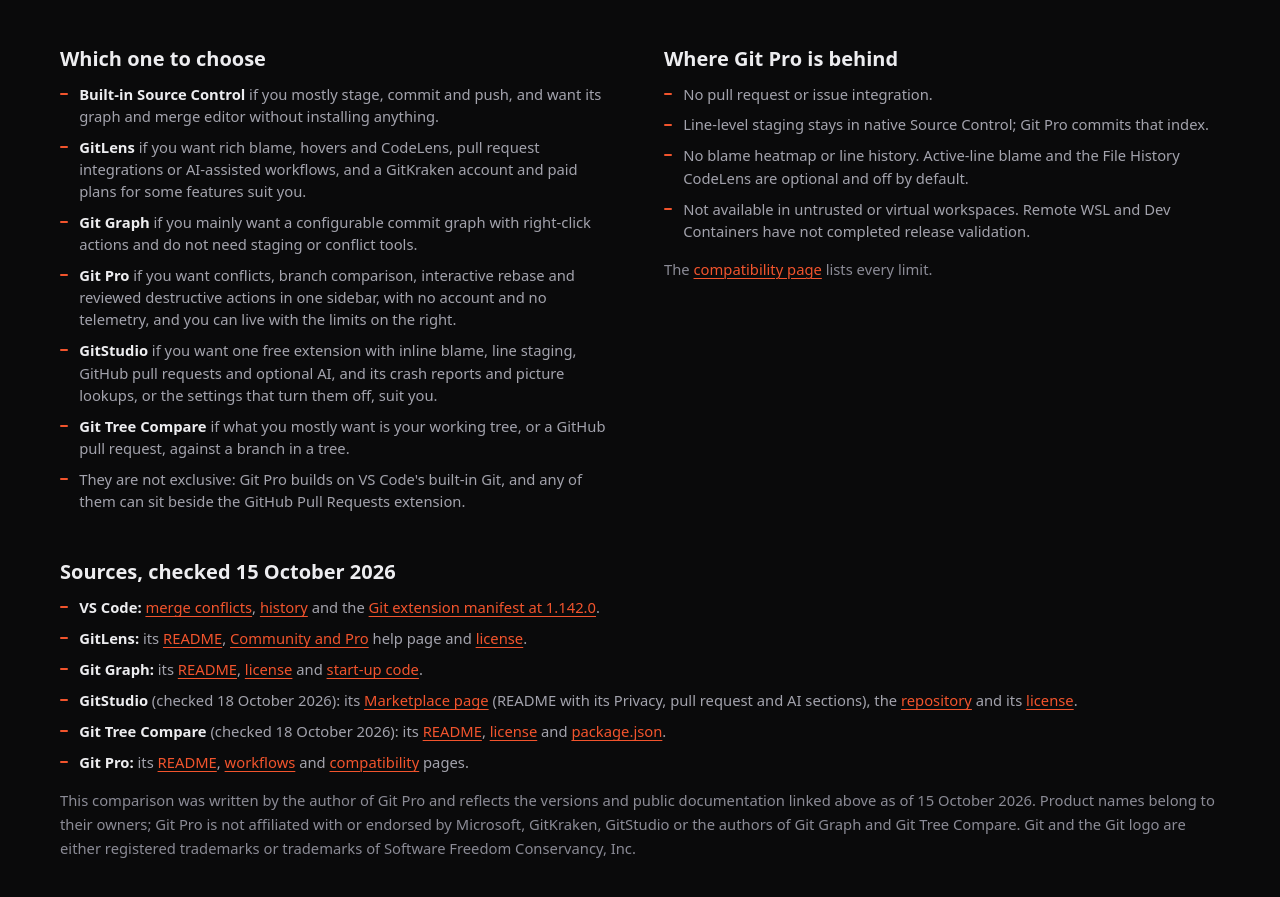
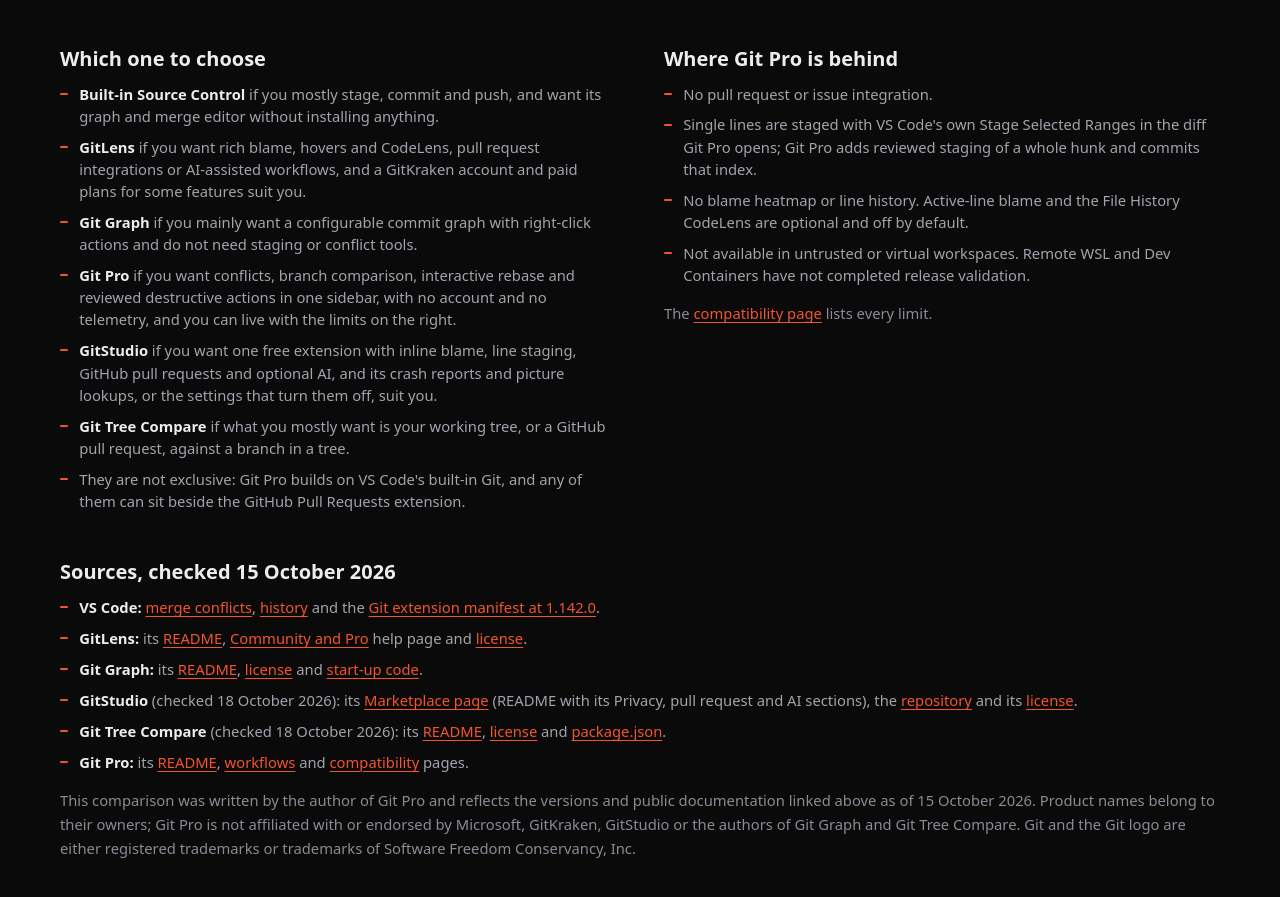
Before and after one commit to nhech/git-pro, a website: page site/compare/index.html in a window 1280 px wide. Shown: the part 2286-3183 px from the top of the page. Drawn offline with Linux system fonts and the light colour scheme.

Commit message:
Say how to stage single lines, with VS Code's own commands in Git Pro's diff
The built-in Git extension offers Stage Selected Ranges and Revert Selected Ranges
in the right-hand editor of any diff of a working file, which includes the diff
Git Pro opens for a changed file, and Unstage Selected Ranges in the diff of a
staged file in its own view (checked in the extension's manifest, VS Code 1.105).
Wrapping them in Git Pro commands would only duplicate those menu entries, so the
workflows guide now says where they are, and the comparison page no longer claims
that line staging is missing.

```diff
--- a/site/compare/index.html
+++ b/site/compare/index.html
@@ -215,7 +215,7 @@
             <h2 id="limits-title">Where Git Pro is behind</h2>
             <ul class="ticks" role="list">
               <li>No pull request or issue integration.</li>
-              <li>Line-level staging stays in native Source Control; Git Pro commits that index.</li>
+              <li>Single lines are staged with VS&nbsp;Code's own Stage Selected Ranges in the diff Git Pro opens; Git Pro adds reviewed staging of a whole hunk and commits that index.</li>
               <li>No blame heatmap or line history. Active-line blame and the File History CodeLens are optional and off by default.</li>
               <li>Not available in untrusted or virtual workspaces. Remote WSL and Dev Containers have not completed release validation.</li>
             </ul>
```
Also changed, not shown: docs/user-guide/WORKFLOWS.md (+2 -0 lines).
